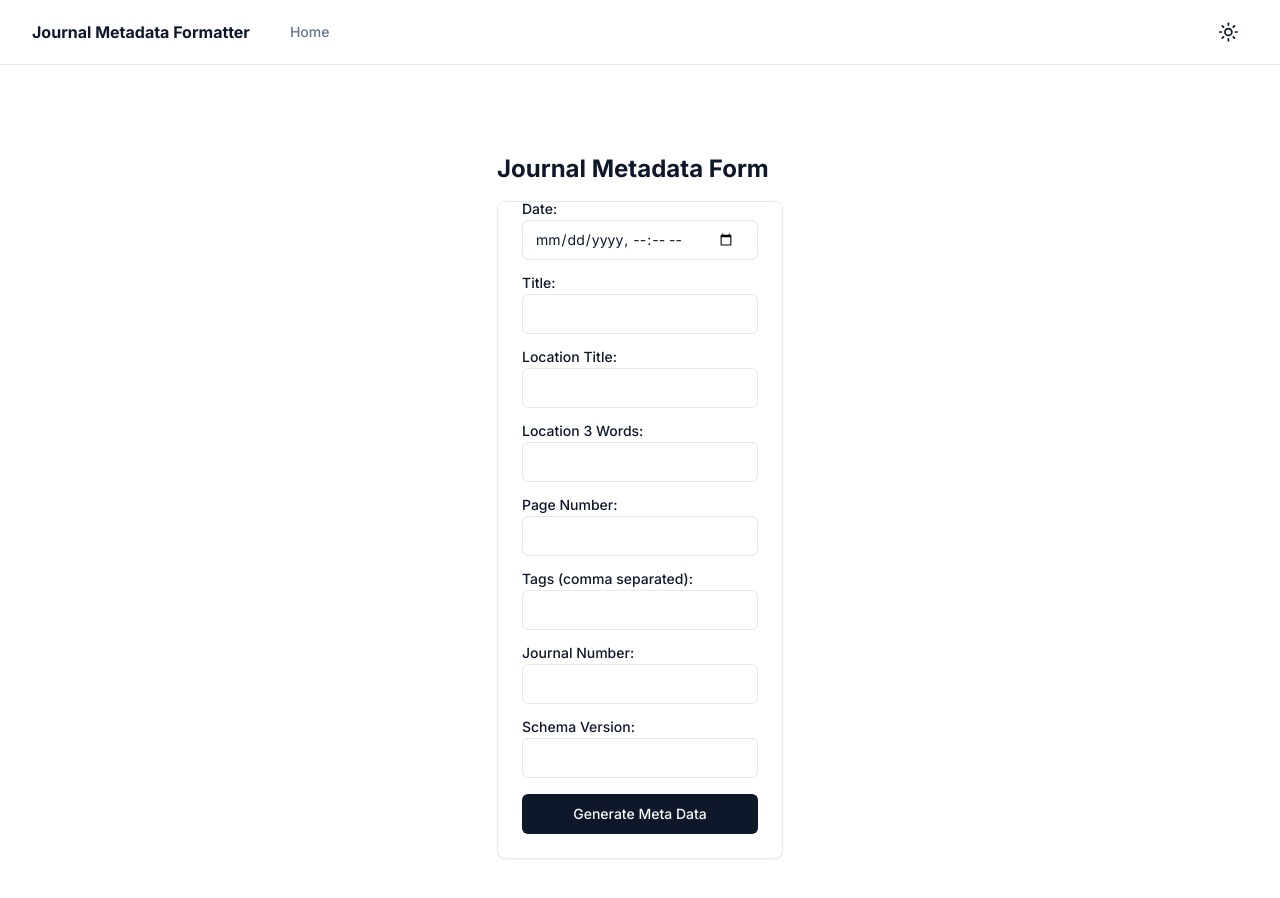
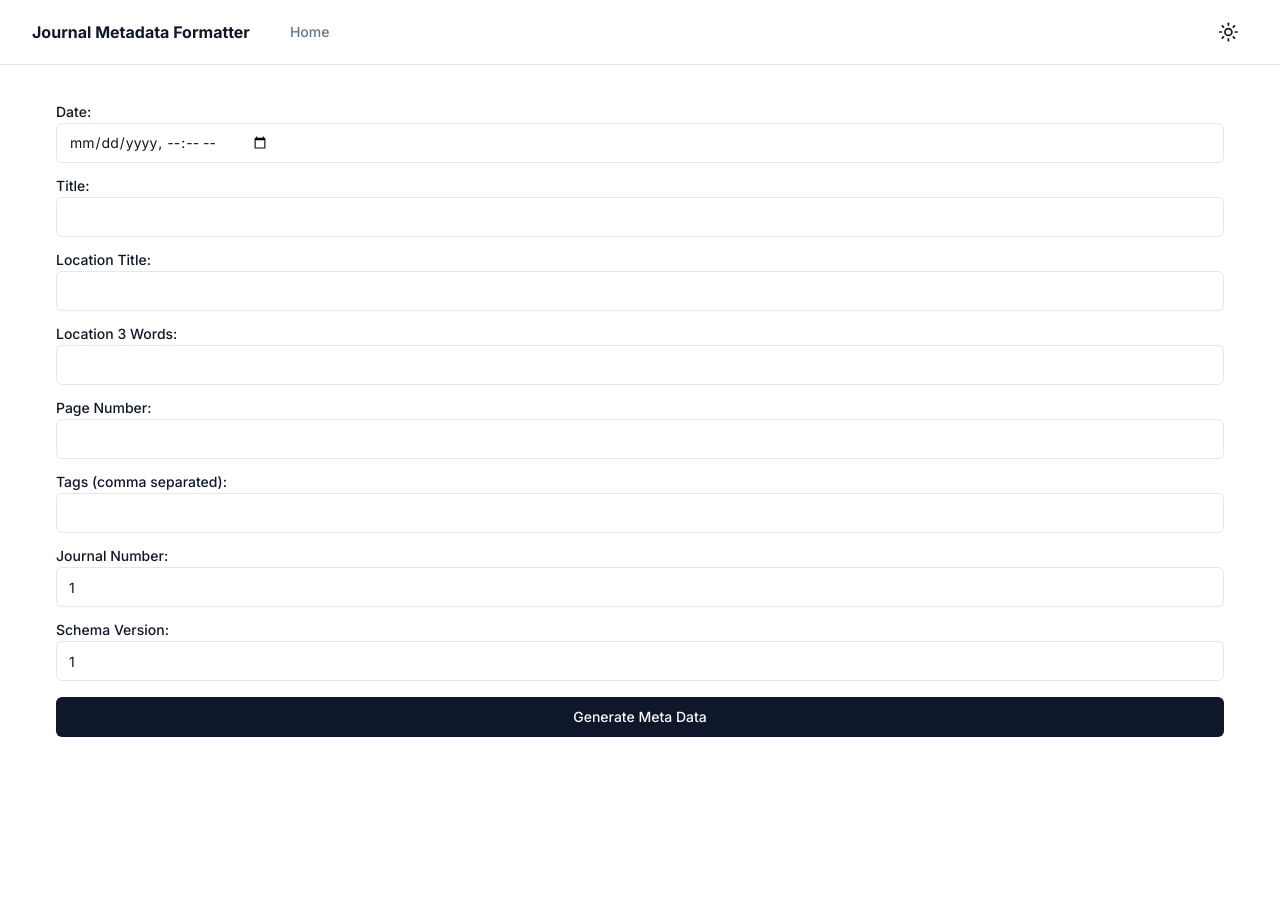
Before and after one commit to JamesMitofsky/Journal-Buddy, a Next.js app: page / in a window 1280 px wide. Shown: the top 898 px of the page. After the commit the page ends 801 px from the top, so only its background shows below. Built offline with nearby package versions, Linux system fonts and the light colour scheme.

Commit message:
Add defaults for form data

```diff
--- a/components/MetadataForm.tsx
+++ b/components/MetadataForm.tsx
@@ -5,7 +5,7 @@ import { useForm, SubmitHandler } from "react-hook-form";
 import { Label } from './ui/label';
 import { Button } from "./ui/button";
 import { Input } from "./ui/input";
-import { Card, CardContent } from './ui/card';
+import { CardContent } from './ui/card';
 
 type FormData = {
   date: string;
@@ -23,7 +23,10 @@ export const MetadataForm: React.FC = () => {
     register,
     handleSubmit,
     formState: { errors },
-  } = useForm<FormData>();
+  } = useForm<FormData>({defaultValues: {
+    journalNumber: 1,
+    schemaVersion: 1,
+  }});
 
   const onSubmit: SubmitHandler<FormData> = (data) => {
     const formattedTags = data.tags.split(",").map((tag) => tag.trim());
@@ -44,9 +47,7 @@ schema_version: ${data.schemaVersion}
   };
 
   return (
-    <div className="mx-auto my-8 max-w-lg p-4">
-      <h2 className="mb-4 text-2xl font-bold">Journal Metadata Form</h2>
-      <Card>
+    <>
         <CardContent>
           <form onSubmit={handleSubmit(onSubmit)} className="space-y-4">
             <div>
@@ -158,7 +159,6 @@ schema_version: ${data.schemaVersion}
             </Button>
           </form>
         </CardContent>
-      </Card>
-    </div>
+    </>
   );
 };
```
